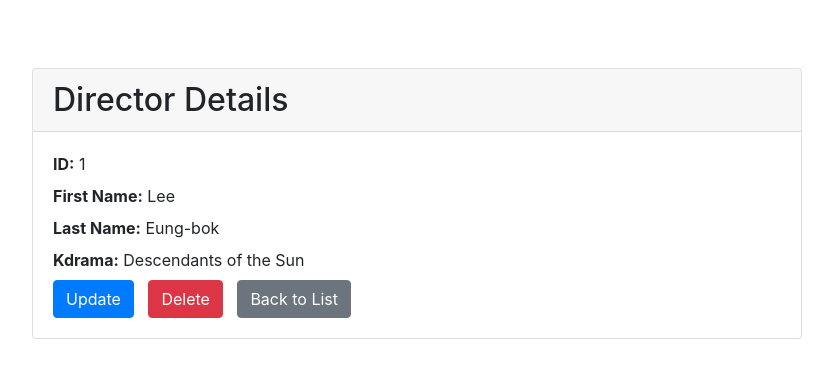
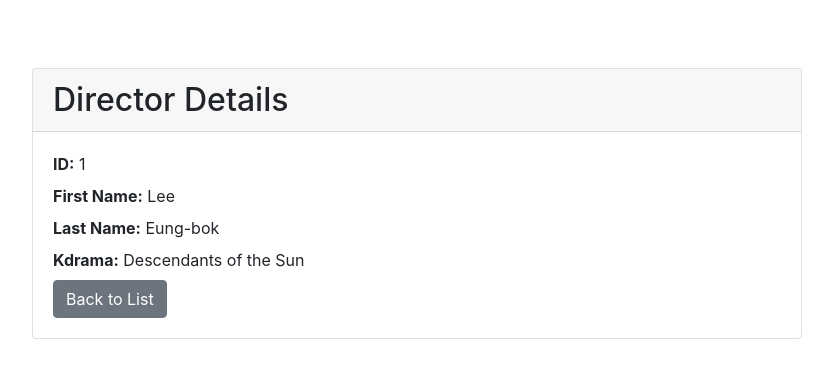
Before and after one commit to ChenxiLinIS/IS4460_Final, a Django app: page /kdrama/director_details/1/ in a window 1280 px wide. Shown: the top 378 px of the page, without its empty margins (223-1056 px from the left). Run offline with Django 5.2, Linux system fonts and the light colour scheme; data comes from the database, SQL or seed files in the repository; some libraries are stand-ins or nearby versions.

Commit message:
Update director_details.html

```diff
--- a/final/kdrama/templates/kdrama/director_details.html
+++ b/final/kdrama/templates/kdrama/director_details.html
@@ -10,8 +10,11 @@
             <p class="mb-2"><strong>First Name:</strong> {{ director.first_name }}</p>
             <p class="mb-2"><strong>Last Name:</strong> {{ director.last_name }}</p>
             <p class="mb-2"><strong>Kdrama:</strong> {{ director.kdrama.title }}</p>
-            <a href="{% url 'director_update' director.director_id %}" class="btn btn-primary">Update</a>
-            <a href="{% url 'director_delete' director.director_id %}" class="btn btn-danger">Delete</a>
+
+            {% if user_can_modify %}
+                <a href="{% url 'director_update' director.director_id %}" class="btn btn-primary">Update</a>
+                <a href="{% url 'director_delete' director.director_id %}" class="btn btn-danger">Delete</a>
+            {% endif %}
             <a href="{% url 'director-list' %}" class="btn btn-secondary">Back to List</a>
         </div>
     </div>
```
